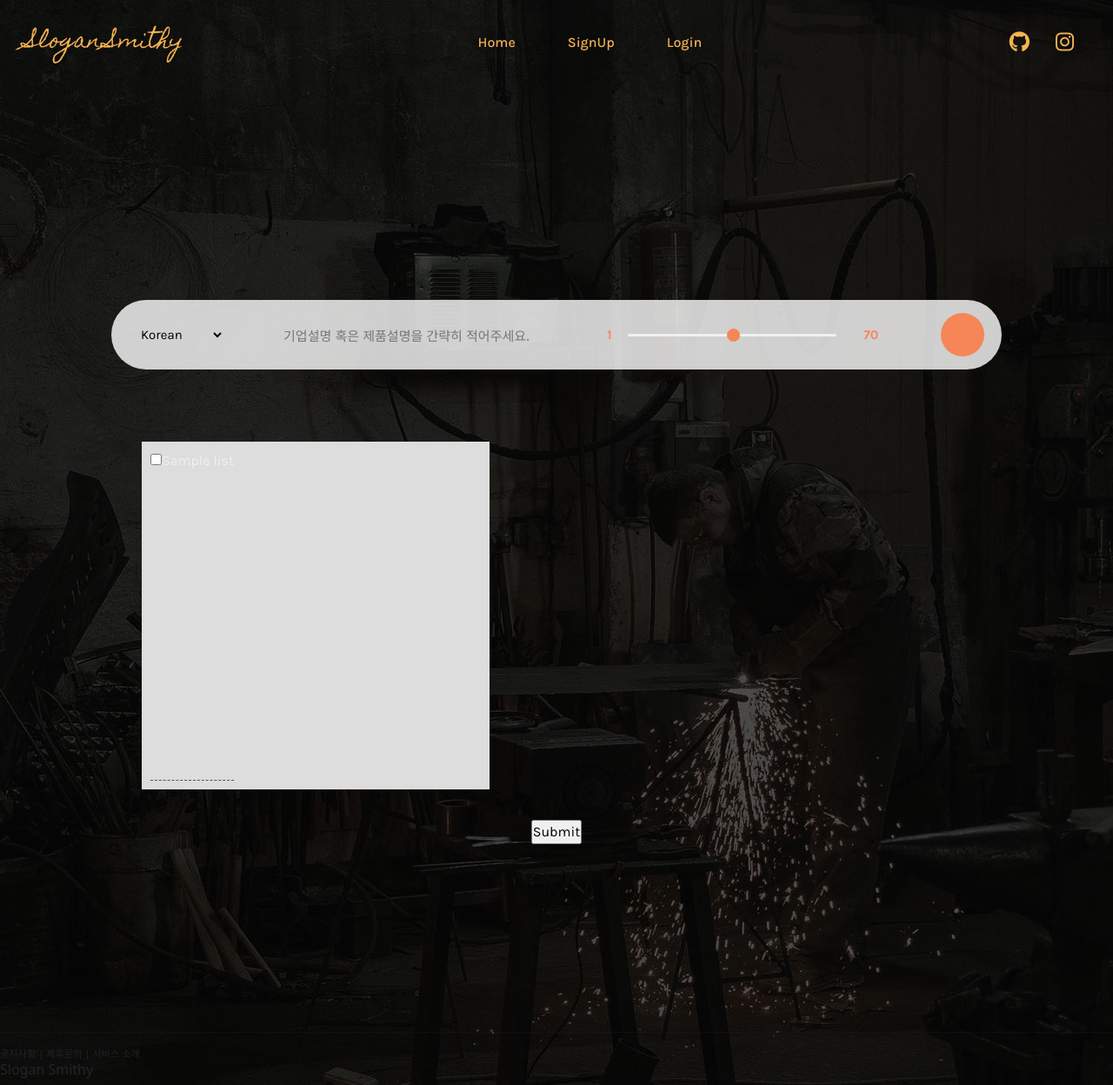
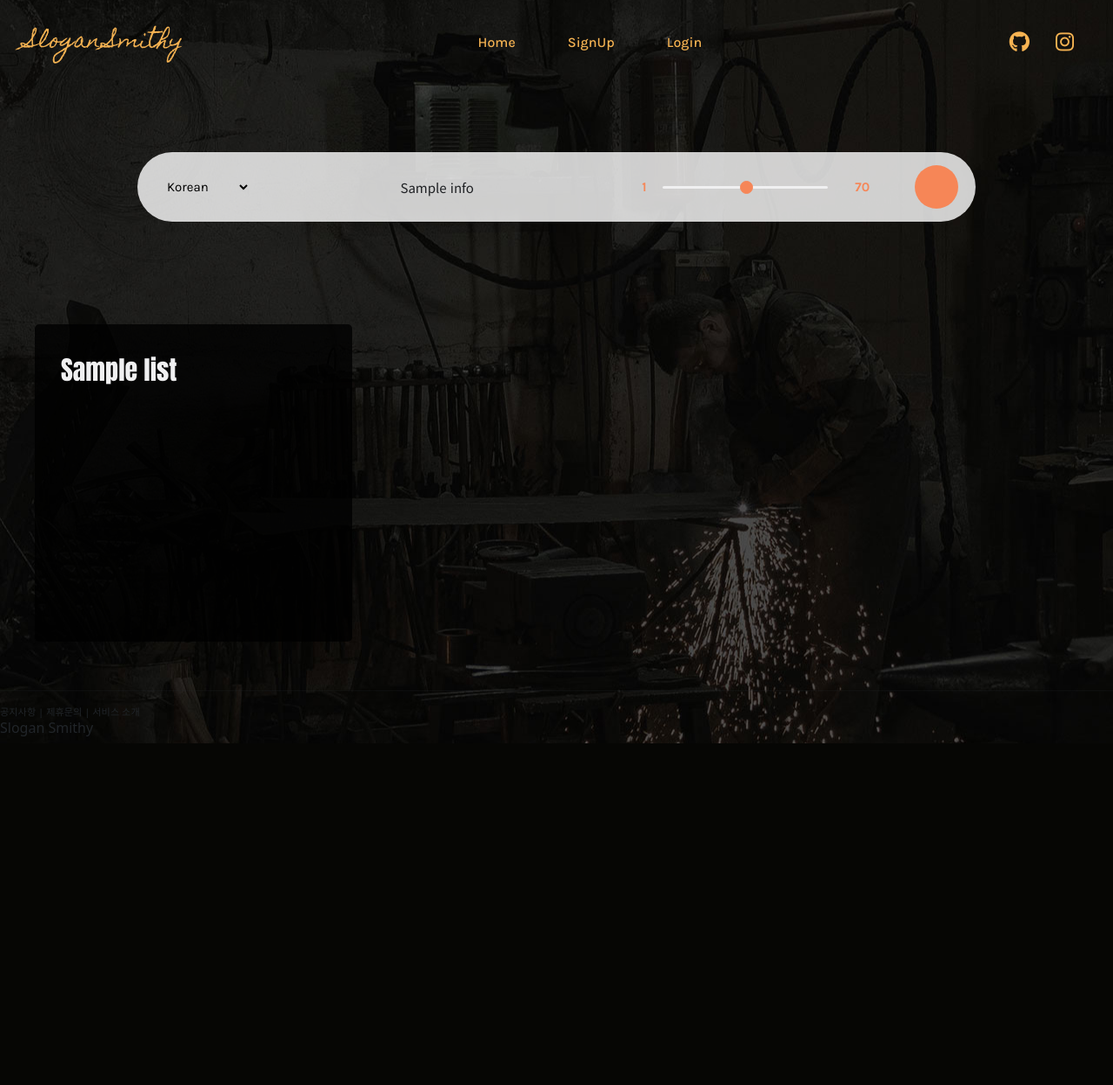
Before and after one commit to 5kdk/Slogan-Smithy-WEB, a Django app: template templates/smithy/result_slogan.html in a window 1280 px wide. Shown: the whole page at 87% size. After the commit the page ends 855 px from the top, so only its background shows below. Run offline with Django 3.2, Linux system fonts and the light colour scheme; the template is opened without the code that fills it: most values are stand-ins (such as "Sample title", 1, 10 or a date in 2020); parts of the project's set-up code (start-up, migrations or seed data) failed here and were passed over; some libraries are stand-ins or nearby versions; some web fonts are replaced.

Commit message:
0812 Resultpage Frontend / Backend

```diff
--- a/smithy/views/base_views.py
+++ b/smithy/views/base_views.py
@@ -32,13 +32,13 @@ def result(request):
         slogan_list = ko_api(text)
         kor_list = differ(slogan_list)
         total_slogan = extraction(kor_list, sim)
-        context = {"slogans": total_slogan, "select": select}
+        context = {"slogans": total_slogan, "select": select, "info": info, "sim": sim}
     elif select == "en_slogan":
         slogans = enslogan(info)
-        context = {"slogans": slogans, "select": select}
+        context = {"slogans": slogans, "select": select, "info": info, "sim": sim}
     else:
         slogans = koslogan(info)
-        context = {"slogans": slogans, "select": select}
+        context = {"slogans": slogans, "select": select, "info": info, "sim": sim}
 
     return render(request, "smithy/result_slogan.html", context=context)
 
--- a/smithy/views/en_slogan.py
+++ b/smithy/views/en_slogan.py
@@ -18,12 +18,14 @@ secret_file = os.path.join(BASE_DIR, "secrets.json")
 with open(secret_file) as f:
     secrets = json.loads(f.read())
 
+
 def get_secret(setting, secrets=secrets):
     try:
         return secrets[setting]
     except KeyError:
         error_msg = f"Set the {setting} Environment variable"
         print(error_msg)
+
 
 PAPAGO_USER_ID = get_secret("PAPAGO_USER_ID")
 PAPAGO_SECRET_KEY = get_secret("PAPAGO_SECRET_KEY")
@@ -163,7 +165,7 @@ def enslogan(info):  # 여기에 사용자 인풋값 받게끔
         temperature=0.9,
         top_k=50,
         top_p=0.95,
-        num_samples=4,
+        num_samples=8,
     )
 
     slogans = []
--- a/smithy/views/ko_model.py
+++ b/smithy/views/ko_model.py
@@ -123,7 +123,7 @@ def koslogan(info):  # 여기에 사용자 인풋값 받게끔
         temperature=0.9,
         top_k=50,
         top_p=0.95,
-        num_samples=4,
+        num_samples=8,
     )
 
     slogans = []
--- a/static/css/base.css
+++ b/static/css/base.css
@@ -168,36 +168,13 @@ a:hover {
   outline: 0;
   background-color: rgba(255, 255, 255, 0);
 }
-/* .inputbox__dropdownSelect {
-  height: 80%;
-  width: 30%;
-  color: #1f2124;
-  display: flex;
-  justify-content: space-between;
-  align-items: center;
-  margin-left: 15px;
-  cursor: pointer;
-}
-.inputbox__dropdownList {
-  border-radius: 10px;
-  background-color: rgba(255, 255, 255, 0.8);
-  font-weight: 700;
-}
-.select {
-  font-weight: 700;
-}
-
-.inputbox__dropdownList__item {
-  padding: 15px;
-  font-size: 15px;
-} */
 
 .inputbox__inputtext {
   border: none;
   outline: none;
   background: transparent;
   height: 80%;
-  width: 350px;
+  width: 400px;
   text-align: center;
   font-family: "Noto Sans KR", sans-serif;
   color: #1f2124;
@@ -211,7 +188,7 @@ a:hover {
 }
 .range {
   height: 80px;
-  width: 350px;
+  width: 300px;
   border-radius: 10px;
   padding: 0 65px 0 45px;
 }
@@ -333,3 +310,124 @@ a:hover {
     display: None;
   }
 }
+
+/*------------- result slogan -------------*/
+
+.mainbox__result {
+  padding: 30px;
+  max-width: 1024px;
+  text-align: center;
+  margin-left: auto;
+  margin-right: auto;
+  font-family: "Karla", sans-serif;
+}
+
+.wrapper_slogans {
+  max-width: 1600px;
+  padding: 30px 30px;
+  margin: auto;
+  display: flex;
+  flex-flow: wrap;
+  justify-content: space-between;
+  color: var(--common-color);
+  font-size: 30px;
+}
+
+.wrapper_slogan__ko {
+  padding: 10px 10px;
+}
+.wrapper_slogan__en {
+  padding: 10px 10px;
+}
+
+.wrapper_slogan__ko li {
+  display: flex;
+  background-color: rgba(0, 0, 0, 0.8);
+  border-radius: 5px;
+  width: 365px;
+  height: 365px;
+  padding: 30px 30px;
+  list-style: none;
+  font-family: "Black Han Sans", sans-serif;
+  transition: 0.3s;
+  cursor: pointer;
+}
+
+.wrapper_slogan__en div {
+  display: flex;
+  background-color: rgba(0, 0, 0, 0.8);
+  border-radius: 5px;
+  width: 365px;
+  height: 365px;
+  padding: 30px 30px;
+  list-style: none;
+  font-family: "Anton", sans-serif;
+  transition: 0.3s;
+  cursor: pointer;
+}
+
+.wrapper_slogan__ko div:hover {
+  transform: scale(1.02);
+}
+.wrapper_slogan__en div:hover {
+  transform: scale(1.02);
+}
+
+.modal {
+  position: flex;
+  top: 0;
+  bottom: 0;
+  width: 100%;
+  height: 100%;
+  display: flex;
+  justify-content: center;
+  align-items: center;
+}
+.modal__overlay {
+  background-color: rgba(0, 0, 0, 0.8);
+  width: 100%;
+  height: 100%;
+  position: absolute;
+}
+.modal__content {
+  background-image: url("../img/popup.png");
+  padding: 50px 100px;
+  position: relative;
+  text-align: center;
+  align-items: center;
+  width: 626px;
+  height: 423px;
+  box-shadow: 0 10px 20px rgba(0, 0, 0, 0.19), 0 6px 69px rgba(0, 0, 0, 0.23);
+}
+.modal__input {
+  display: flex;
+  height: 95%;
+  justify-content: center;
+  align-items: center;
+  font-family: "Anton", sans-serif;
+  font-size: 20px;
+  color: #1f2124;
+  opacity: 0.9;
+}
+
+.hidden {
+  display: none;
+}
+
+.x_button {
+  position: absolute;
+  height: 50px;
+  width: 50px;
+  top: 0%;
+  right: 0%;
+  transform: translate(40%, -40%);
+  background: var(--box-color);
+  border-radius: 100%;
+  border: 0;
+  outline: 0;
+  transition: 0.3s;
+}
+
+.x_button:hover {
+  background: var(--text-color);
+}
--- a/static/js/main.js
+++ b/static/js/main.js
@@ -18,3 +18,26 @@ inputSlider.oninput = () => {
 inputSlider.onblur = () => {
   slideValue.classList.remove("show");
 };
+
+window.onload = () => {
+  const openButtons = Array.from(document.getElementsByClassName("open"));
+  console.log(openButtons);
+  const modal = document.querySelector(".modal");
+  const overlay = modal.querySelector(".modal__overlay");
+  const closeBtn = modal.querySelector("button");
+  const openModal = (e) => {
+    // console.log(e);
+    const trgText = e.target.innerText;
+    const modalTextObj = document.querySelector("#sloganModalText");
+    modal.classList.remove("hidden");
+    modalTextObj.innerText = trgText;
+  };
+  const closeModal = () => {
+    modal.classList.add("hidden");
+  };
+  overlay.addEventListener("click", closeModal);
+  closeBtn.addEventListener("click", closeModal);
+  openButtons.map((obj) => {
+    obj.addEventListener("click", openModal);
+  });
+};
--- a/templates/head.html
+++ b/templates/head.html
@@ -19,6 +19,8 @@
         rel="stylesheet">
     <link href="https://fonts.googleapis.com/css2?family=Ma+Shan+Zheng&display=swap" rel="stylesheet">
     <link href="https://fonts.googleapis.com/css2?family=Homemade+Apple&display=swap" rel="stylesheet">
+    <link href="https://fonts.googleapis.com/css2?family=Black+Han+Sans&display=swap" rel="stylesheet">
+    <link href="https://fonts.googleapis.com/css2?family=Anton&display=swap" rel="stylesheet">
 
     <!-- Goolge material design link-->
     <link href="https://fonts.googleapis.com/icon?family=Material+Icons" rel="stylesheet">
--- a/templates/smithy/result_slogan.html
+++ b/templates/smithy/result_slogan.html
@@ -1,45 +1,16 @@
 {% extends 'base.html' %} {% block content %}
 
-<style>
-  * {
-    box-sizing: border-box;
-  }
-
-  .wrapper-slogans {
-    max-width: 1600px;
-    padding: 30px;
-    margin: 0 auto;
-  }
-
-  .wrapper-slogans>div {
-    padding: 5px;
-  }
-
-  .wrapper-slogans>div>ul {
-    display: flex;
-    background-color: #ddd;
-    width: 400px;
-    height: 400px;
-    padding: 10px;
-    list-style: none;
-  }
-
-  .wrapper-slogans>div>ul>li {
-    border-bottom: 1px dashed #555;
-  }
-</style>
-
-<div class="mainbox">
+<div class="mainbox__result">
   <form action="/smithy/result_slogan/" method="POST">
     {% csrf_token %}
     <div class="inputbox">
-      <select class="Inputbox__selectArea" name="select" id="select">
-        <option value="ko_slogan">Korean</option>
-        <option value="en_slogan">English</option>
-        <option value="model_slogan">Beta Korean</option>
+      <select class="Inputbox__selectArea" name="select" id="select" autofocus="{{ select }}">
+        <option value="ko_slogan" {% if select == "ko_slogan" %} selected {% endif %}>Korean</option>
+        <option value="en_slogan" {% if select == "en_slogan" %} selected {% endif %}>English</option>
+        <option value="model_slogan" {% if select == "model_slogan" %} selected {% endif %}>Beta Korean</option>
       </select>
       <input type="text" name="info" class="inputbox__inputtext" placeholder="기업설명 혹은 제품설명을 간략히 적어주세요."
-        onclick="this.placeholder=''" onblur="this.placeholder='기업설명 혹은 제품설명을 간략히 적어주세요.'" />
+        onclick="this.placeholder=''" onblur="this.placeholder='기업설명 혹은 제품설명을 간략히 적어주세요.'" value="{{ info }}" />
       <div class="inputbox__controlbox">
         <div class="range">
           <div class="sliderValue">
@@ -47,7 +18,7 @@
           </div>
           <div class="field">
             <div class="value left">1</div>
-            <input class="valueInput" type="range" name='sim' min="1" max="70" step="1" />
+            <input class="valueInput" value="{{ sim }}" type="range" name='sim' min="1" max="70" step="1" />
             <div class="value right">70</div>
           </div>
         </div>
@@ -55,34 +26,40 @@
       <input type="submit" class="Inputbox__submitArea" value="" />
     </div>
   </form>
+</div>
 
-  <div class="wrapper-slogans">
+<div class="wrapper_slogans">
   {% if select == 'ko_slogan' %}
   {% for list in slogans %}
   <div>
-      <ul>
+    <div class="wrapper_slogan__ko">
       {% for slogan in list %}
-        <li><input type="checkbox" name="checkvalue" value="{{slogan}}" />{{ slogan }}</li>
+      <div value="{{slogan}}" class="open">{{ slogan }}</div>
       {% endfor %}
-      </ul>
+    </div>
   </div>
   {% endfor %}
   {% else %}
   {% for slogan in slogans %}
+
   <div>
-      <ul>
-        <li><input type="checkbox" name="checkvalue" value="{{slogan}}" />{{ slogan }}</li>
-      </ul>
+    <div class="wrapper_slogan__en">
+      <div value="{{slogan}}" class="open">{{ slogan }}</div>
+    </div>
   </div>
   {% endfor %}
   {% endif %}
+  <div class="modal hidden">
+    <div class="modal__overlay">
     </div>
-  <div>
-    <center>
-      <input type="submit" />
-    </center>
+    <div class="modal__content">
+      <div class="modal__input" id="sloganModalText"></div>
+      <button class="x_button"></button>
+    </div>
   </div>
 </div>
 
 
+
+
 {% endblock %}
```
Also changed, not shown: templates/smithy/show.html (deleted, +0 -37 lines), static/img/popup.png (added). Lines whose indentation alone changed are shown as unchanged.
